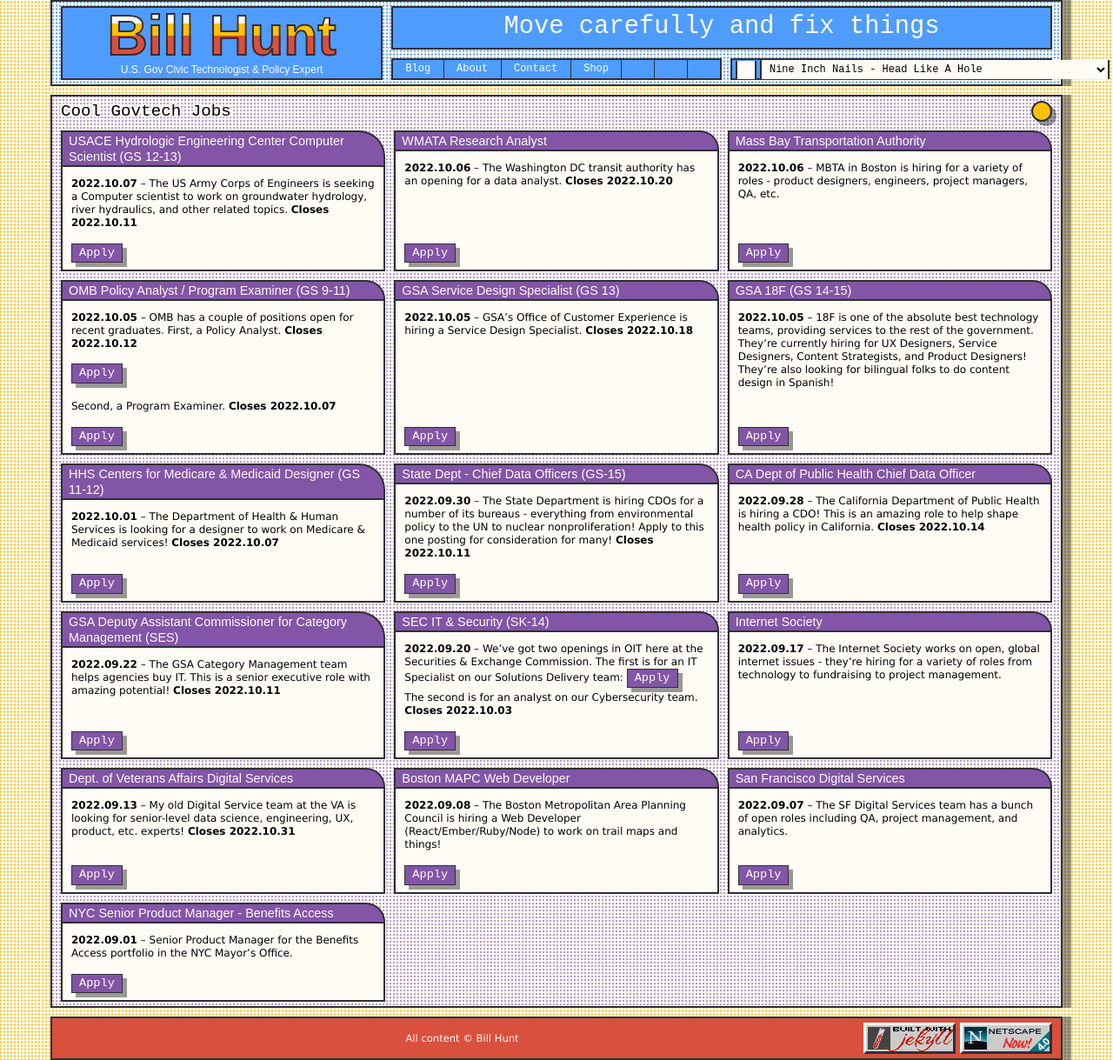
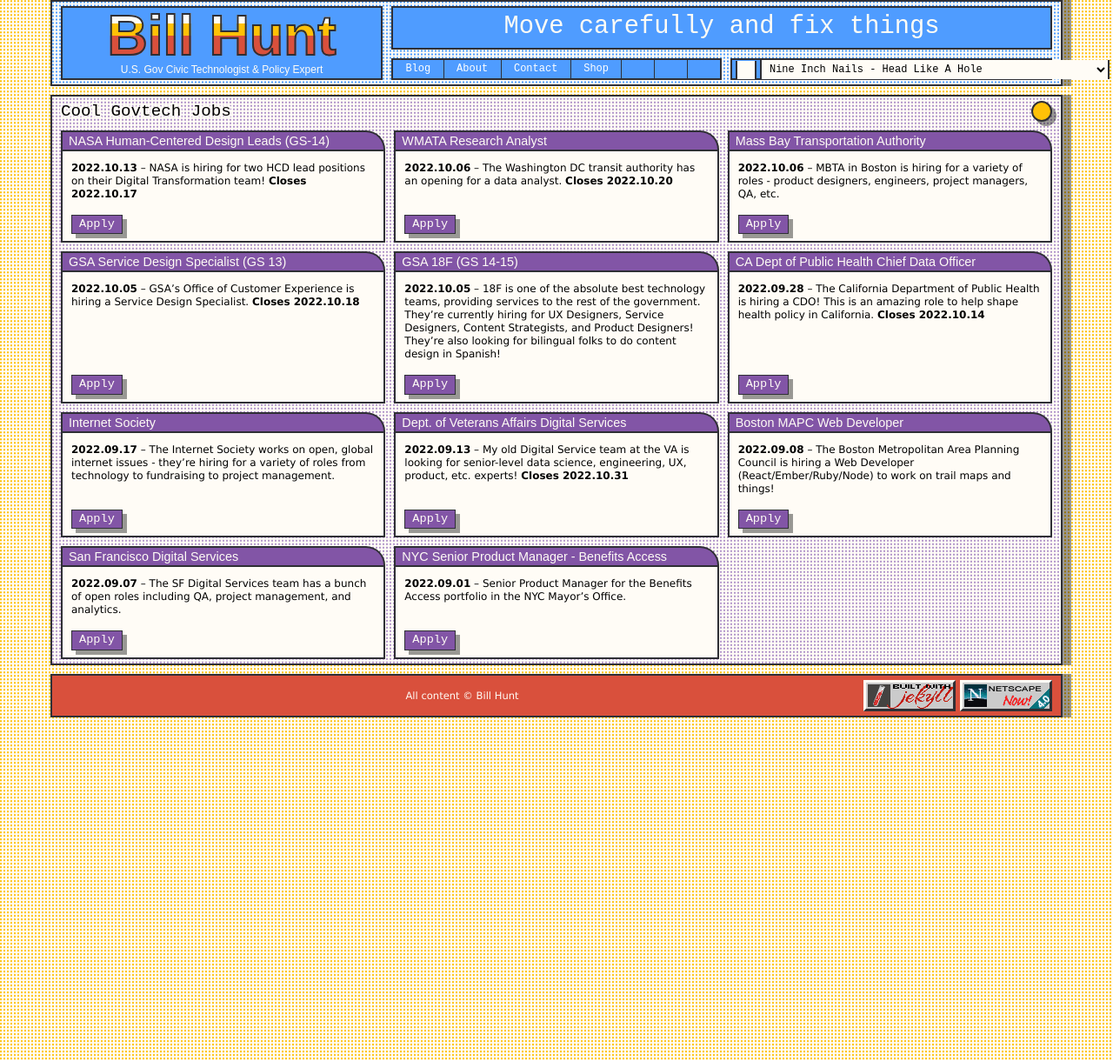
Before and after one commit to krusynth/billhunt.dev, a Jekyll site: the page built from jobs.md, in a window 1280 px wide. Shown: the whole page at 87% size. Built offline with Jekyll 4.4.1, drawn with Linux system fonts in a browser that asks for light colours; some web fonts are replaced.

Commit message:
Content updates.

```diff
--- a/_data/jobs.yml
+++ b/_data/jobs.yml
@@ -1,8 +1,8 @@
-- title: USACE Hydrologic Engineering Center Computer Scientist (GS 12-13)
-  url: https://www.usajobs.gov/job/680637200
-  date: 2022-10-07
-  closes: 2022-10-11
-  content: The US Army Corps of Engineers is seeking a Computer scientist to work on groundwater hydrology, river hydraulics, and other related topics.
+- title: NASA Human-Centered Design Leads (GS-14)
+  url: https://www.usajobs.gov/job/682558400
+  date: 2022-10-13
+  closes: 2022-10-17
+  content: NASA is hiring for two HCD lead positions on their Digital Transformation team!
 
 - title: WMATA Research Analyst
   url: https://www.transittalent.com/Job_Listing.cfm?JobID=142093
@@ -16,16 +16,6 @@
   closes:
   content: MBTA in Boston is hiring for a variety of roles - product designers, engineers, project managers, QA, etc.
 
-- title: OMB Policy Analyst / Program Examiner (GS 9-11)
-  url: https://www.usajobs.gov/job/679992300
-  date: 2022-10-05
-  closes: 2022-10-07
-  content: "OMB has a couple of positions open for recent graduates. First, a Policy Analyst. <strong>Closes 2022.10.12</strong><br>
-  <br>
-  [Apply](https://www.usajobs.gov/job/680832500){:.btn}<br>
-  <br>
-  Second, a Program Examiner."
-
 - title: GSA Service Design Specialist (GS 13)
   url: https://www.usajobs.gov/job/681758400
   date: 2022-10-05
@@ -38,39 +28,11 @@
   closes:
   content: 18F is one of the absolute best technology teams, providing services to the rest of the government. They're currently hiring for UX Designers, Service Designers, Content Strategists, and Product Designers! They're also looking for bilingual folks to do content design in Spanish!
 
-- title: HHS Centers for Medicare & Medicaid Designer (GS 11-12)
-  url: https://www.usajobs.gov/job/679510500
-  date: 2022-10-01
-  closes: 2022-10-07
-  content: The Department of Health & Human Services is looking for a designer to work on Medicare & Medicaid services!
-
-- title: State Dept - Chief Data Officers (GS-15)
-  url: https://www.usajobs.gov/job/679944800
-  date: 2022-09-30
-  closes: 2022-10-11
-  content: The State Department is hiring CDOs for a number of its bureaus - everything from environmental policy to the UN to nuclear nonproliferation! Apply to this one posting for consideration for many!
-
 - title: CA Dept of Public Health Chief Data Officer
   url: https://www.calcareers.ca.gov/CalHrPublic/Jobs/JobPosting.aspx?JobControlId=325261
   closes: 2022-10-14
   date: 2022-09-28
   content: The California Department of Public Health is hiring a CDO! This is an amazing role to help shape health policy in California.
-
-- title: GSA Deputy Assistant Commissioner for Category Management (SES)
-  url: https://www.usajobs.gov/job/678238400
-  closes: 2022-10-11
-  date: 2022-09-22
-  content: The GSA Category Management team helps agencies buy IT. This is a senior executive role with amazing potential!
-
-- title: SEC IT & Security (SK-14)
-  url: https://www.usajobs.gov/job/678402200
-  closes: 2022-10-03
-  date: 2022-09-20
-  content: "We've got two openings in OIT here at the Securities & Exchange Commission. The first is for an IT Specialist on our Solutions Delivery team:
-
-  [Apply](https://www.usajobs.gov/job/678400400){:.btn}<br>
-
-  The second is for an analyst on our Cybersecurity team."
 
 - title: Internet Society
   url: https://internetsociety.bamboohr.com/jobs/
```
